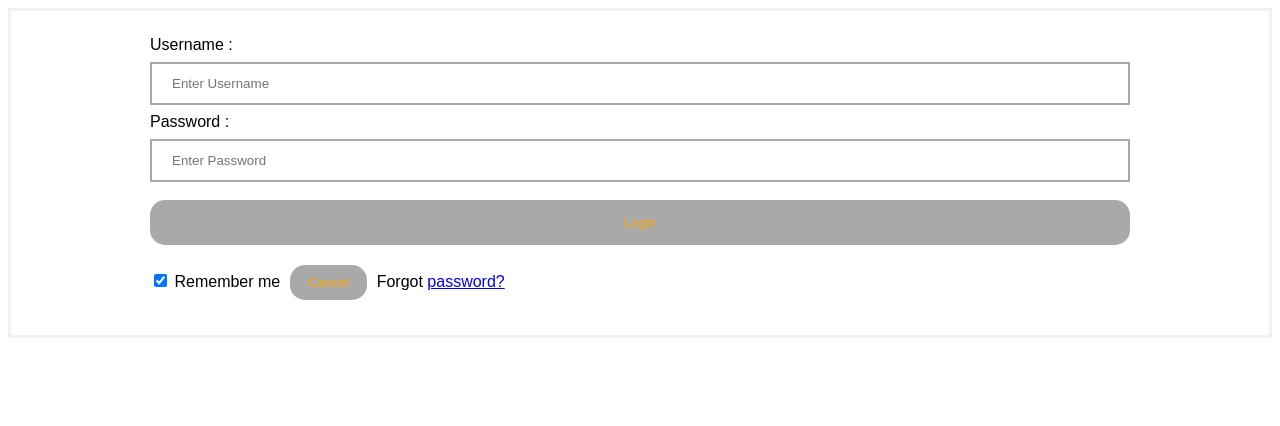
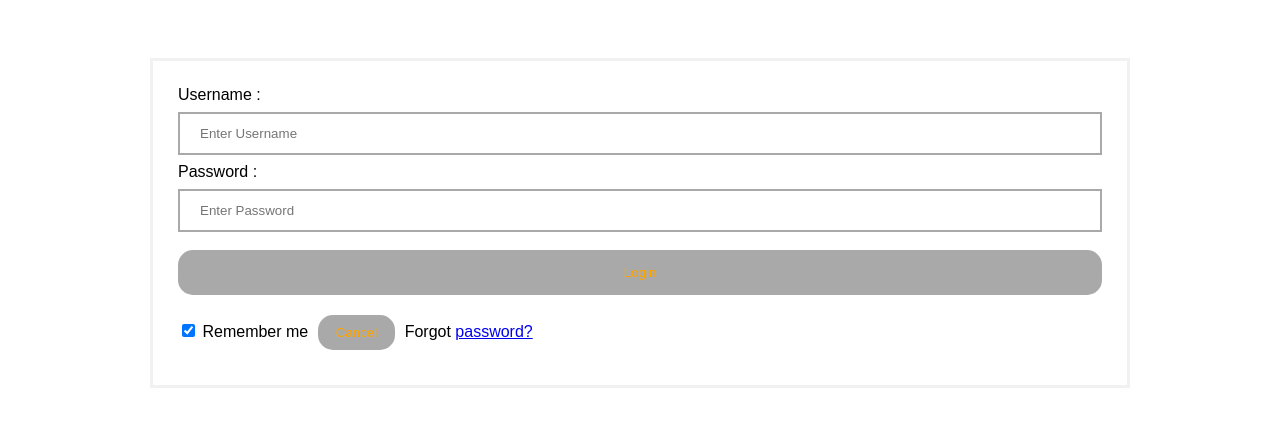
Before and after one commit to barrywaldron/simple-log-in-form, a website: page index.html in a window 1280 px wide. Drawn offline with Linux system fonts and the light colour scheme.

Commit message:
position update

```diff
--- a/index.html
+++ b/index.html
@@ -26,9 +26,10 @@
 
   </head>
   <body>
-    <form>
-      <div
+
+    <div
           class="wrapper">
+      <form>
         <label>
           Username :
         </label>
@@ -55,8 +56,9 @@
           class="cancelbtn"> Cancel
         </button>
           Forgot <a href="#"> password? </a>
-      </div><!--container-->
-    </form>
+      </form>
+    </div><!--wrapper-->
+
 
 
   </body>
--- a/style.css
+++ b/style.css
@@ -5,6 +5,7 @@ body {
 .wrapper {
   margin: 0 auto;
   max-width: 980px;
+  padding-top: 50px;
 
 
 }
@@ -22,9 +23,8 @@ form {
   padding: 25px;
   background: color #d3d3d3;
   border: 3px solid #f1f1f1;
+}
 
-
-}
 input[type=text], input[type=password] {
   width: 100%;
   margin: 8px 0;
```
